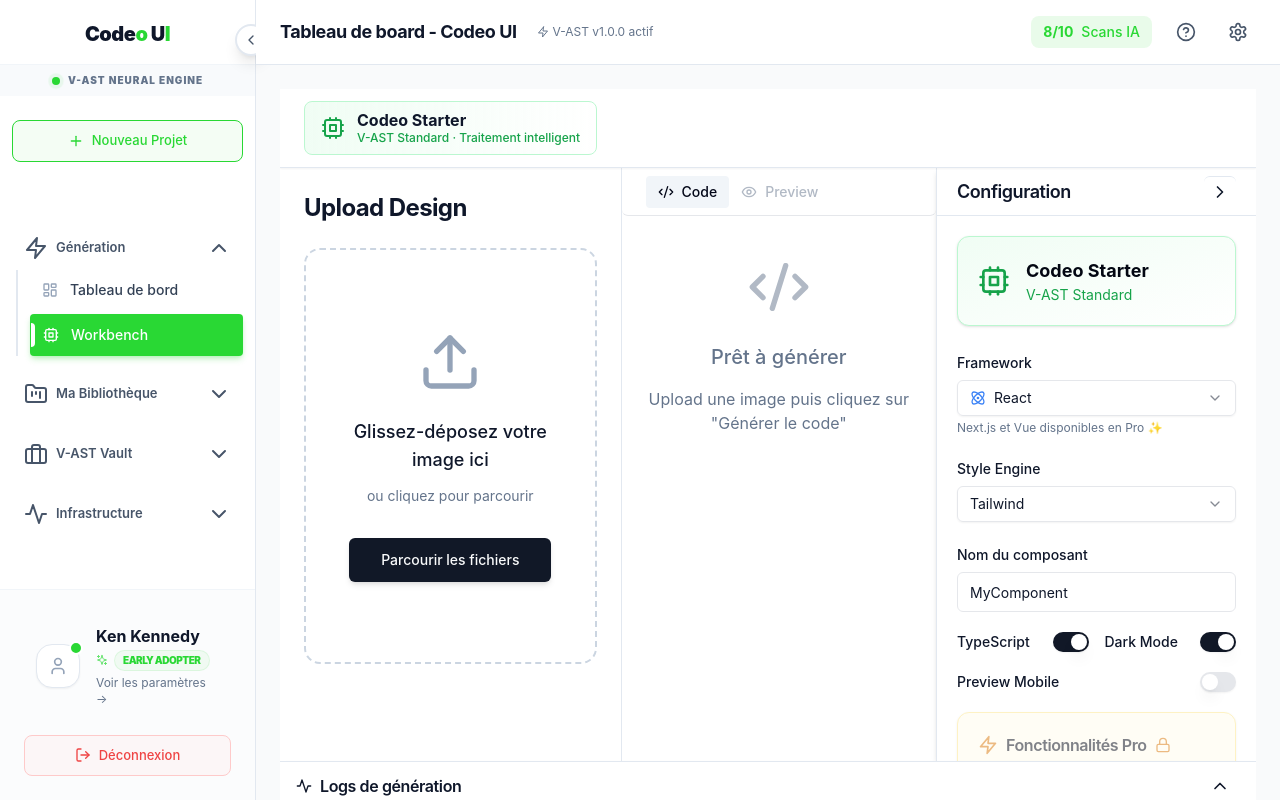
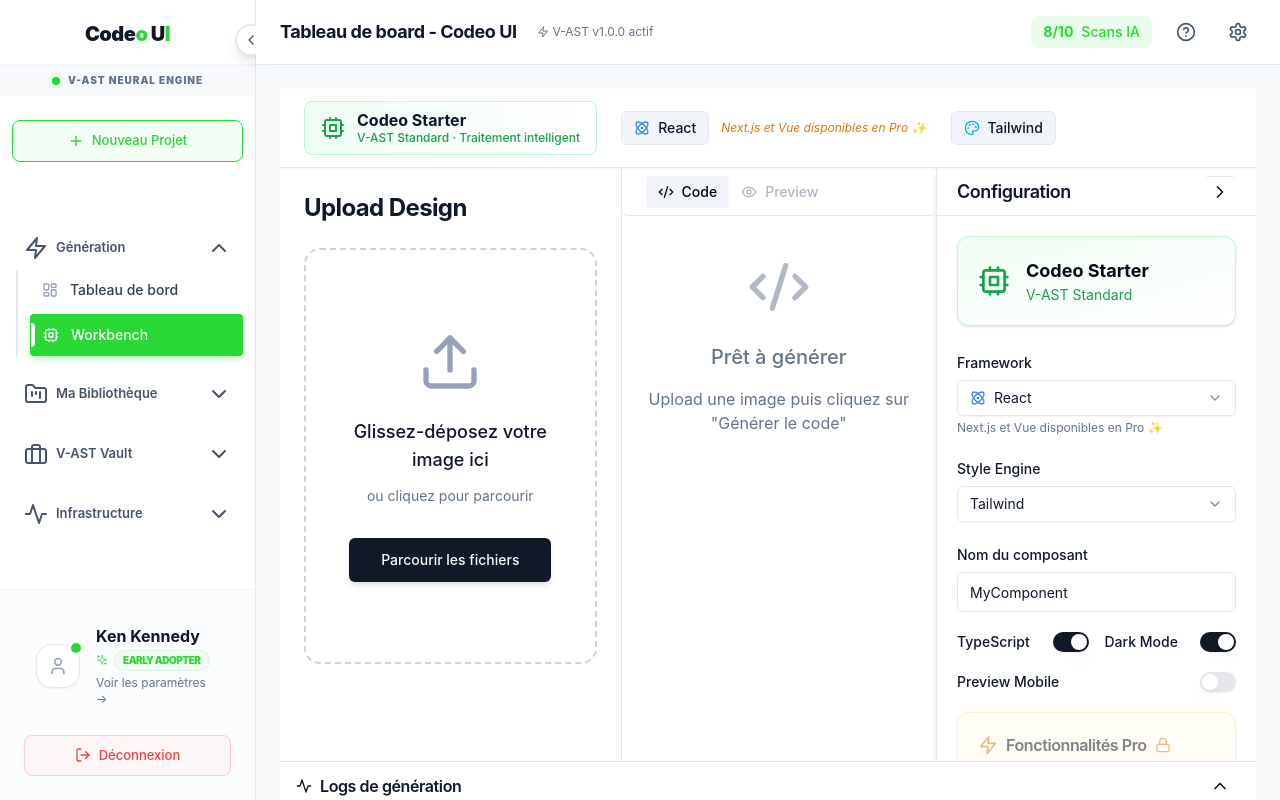
Before and after one commit to Kesjs/Codeo-UI-V1.0.1, a Next.js app: page /dashboard/workbench in a window 1280 px wide. Built offline with nearby package versions, Linux system fonts and the light colour scheme.

Commit message:
Codeo UI v1.0.3

```diff
--- a/app/dashboard/workbench/page.tsx
+++ b/app/dashboard/workbench/page.tsx
@@ -244,16 +244,83 @@
     <TooltipProvider>
       <div className="flex flex-col h-screen bg-slate-50 dark:bg-slate-950 overflow-hidden">
 
-        {/* HEADER */}
+        {/* HEADER PROFESSIONNEL */}
         <header className="flex-shrink-0 z-30 bg-white/95 dark:bg-slate-900/95 backdrop-blur-md border-b border-slate-200 dark:border-slate-800 shadow-sm">
           <div className="px-6 py-3 flex items-center justify-between max-w-screen-2xl mx-auto">
             <div className="flex items-center gap-6 flex-wrap">
+              {/* Plan / Moteur / Statut */}
               <div className={`flex items-center gap-3 px-4 py-2 rounded-lg bg-gradient-to-r from-${planColors[activePlan as PlanType].bg}-50 to-${planColors[activePlan as PlanType].bg}-100 dark:from-${planColors[activePlan as PlanType].bg}-950/40 dark:to-${planColors[activePlan as PlanType].bg}-900/30 border border-${planColors[activePlan as PlanType].bg}-200 dark:border-${planColors[activePlan as PlanType].bg}-800`}>
                 <Cpu className={`w-6 h-6 text-${planColors[activePlan as PlanType].text}`} />
                 <div>
                   <p className="font-bold text-base leading-tight">{config.name}</p>
                   <p className={`text-xs ${config.statusColor} font-medium`}>{config.engine} · {config.status}</p>
                 </div>
+              </div>
+
+              {/* Framework */}
+              <div className="flex items-center gap-3">
+                <div className="flex items-center gap-2 px-3 py-1.5 bg-slate-100 dark:bg-slate-800 rounded-md border border-slate-200 dark:border-slate-700">
+                  {getFrameworkIcon(workbenchConfig.framework)}
+                  <span className="font-medium text-sm">{workbenchConfig.framework.charAt(0).toUpperCase() + workbenchConfig.framework.slice(1)}</span>
+                </div>
+                {activePlan === "starter" && (
+                  <span className="text-xs text-amber-600 dark:text-amber-400 italic whitespace-nowrap">
+                    Next.js et Vue disponibles en Pro ✨
+                  </span>
+                )}
+              </div>
+
+              {/* Style Engine */}
+              <div className="flex items-center gap-2 px-3 py-1.5 bg-slate-100 dark:bg-slate-800 rounded-md border border-slate-200 dark:border-slate-700">
+                <Palette className="w-4 h-4 text-cyan-500" />
+                <span className="font-medium text-sm">
+                  {workbenchConfig.styleEngine === "tailwind" ? "Tailwind" :
+                   workbenchConfig.styleEngine === "css-modules" ? "CSS Modules" : "Styled Components"}
+                </span>
+              </div>
+            </div>
+
+            {/* Éléments à droite */}
+            <div className="flex items-center gap-4">
+              {/* Statistiques de génération */}
+              {generatedCode && (
+                <div className="flex items-center gap-3 px-3 py-1.5 bg-green-50 dark:bg-green-900/20 rounded-md border border-green-200 dark:border-green-800">
+                  <CheckCircle className="w-4 h-4 text-green-600" />
+                  <div className="text-sm">
+                    <span className="font-medium text-green-700 dark:text-green-300">
+                      {generatedCode.split('\n').length} lignes
+                    </span>
+                    <span className="text-green-600 dark:text-green-400 ml-1">
+                      · {(generatedCode.length / 1024).toFixed(1)} KB
+                    </span>
+                  </div>
+                </div>
+              )}
+
+              {/* Actions rapides */}
+              <div className="flex items-center gap-2">
+                {generatedCode && (
+                  <Button
+                    variant="outline"
+                    size="sm"
+                    onClick={copyCode}
+                    className="hover:bg-slate-100 dark:hover:bg-slate-800"
+                  >
+                    <Copy className="w-4 h-4 mr-2" />
+                    Copier
+                  </Button>
+                )}
+
+                {activePlan !== "starter" && (
+                  <Button
+                    size="sm"
+                    onClick={() => toast("Fonctionnalité à venir !")}
+                    className="bg-white hover:bg-slate-50 text-slate-900 border border-slate-200 hover:border-slate-300 dark:bg-white dark:hover:bg-slate-50 dark:text-slate-900 dark:border-slate-300 dark:hover:border-slate-400"
+                  >
+                    <Download className="w-4 h-4 mr-2" />
+                    Exporter
+                  </Button>
+                )}
               </div>
             </div>
           </div>
```
